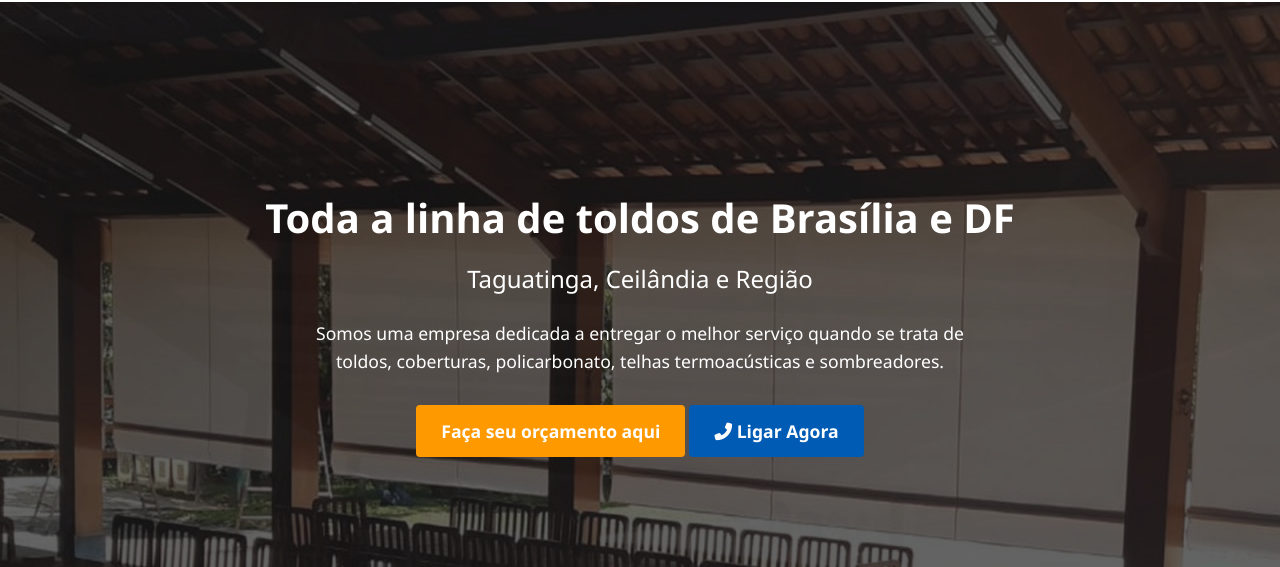
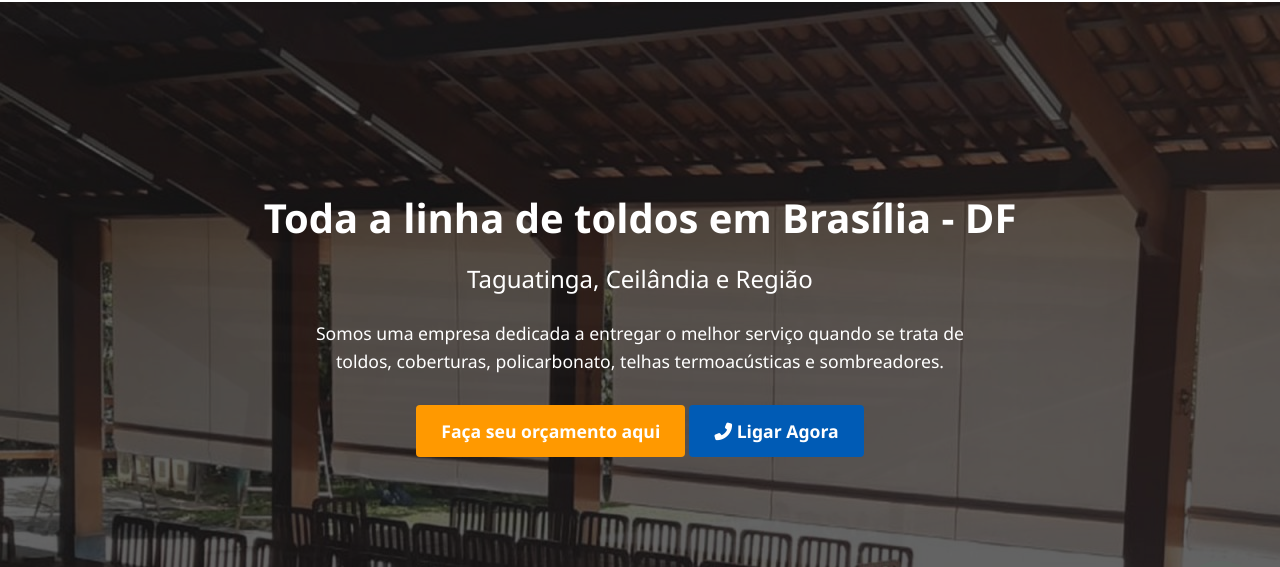
Before and after one commit to thiago191090/toldosecoberturasbrasilia, a plain HTML site: page index.html in a window 1280 px wide. Shown: the part 135-702 px from the top of the page. Drawn offline with Linux system fonts and the light colour scheme.

Commit message:
Update index.html

```diff
--- a/index.html
+++ b/index.html
@@ -51,7 +51,7 @@
 
         <!-- Conteúdo fixo -->
         <div class="hero-content">
-            <h1>Toda a linha de toldos de Brasília e DF</h1>
+            <h1>Toda a linha de toldos em Brasília - DF</h1>
             <h2>Taguatinga, Ceilândia e Região</h2>
             <p>Somos uma empresa dedicada a entregar o melhor serviço quando se trata de toldos, coberturas, policarbonato, telhas termoacústicas e sombreadores.</p>
             <a href="#orcamento" class="btn-primary">Faça seu orçamento aqui</a>
```
